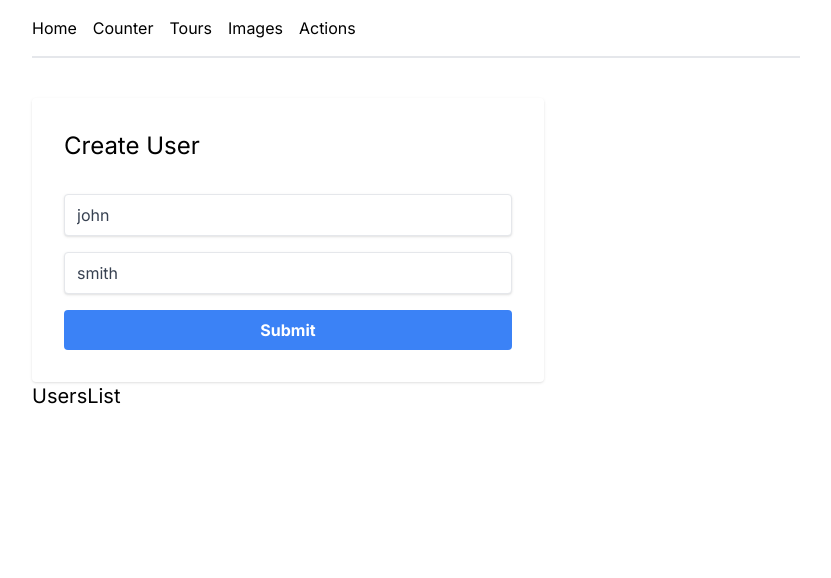
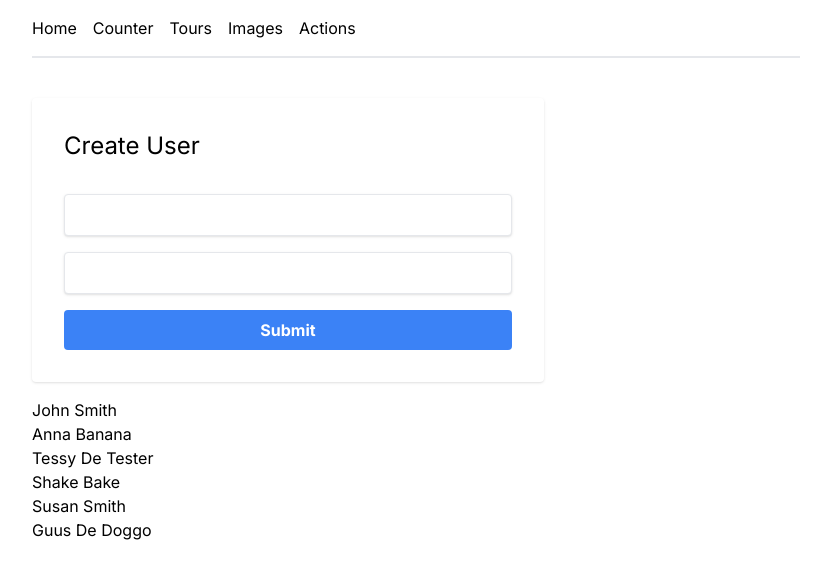
Before and after one commit to EdwinSch/next-fundamentals, a Next.js app: page /actions in a window 1280 px wide. Shown: the top 578 px of the page, without its empty margins (224-1055 px from the left). Built offline with nearby package versions, Linux system fonts and the light colour scheme.

Commit message:
render userslist and cache revalidation

```diff
--- a/components/Form.tsx
+++ b/components/Form.tsx
@@ -25,14 +25,14 @@ const Form = () => {
         name="firstName"
         required
         className={inputStyle}
-        defaultValue="john"
+        // defaultValue="john"
       />
       <input
         type="text"
         name="lastName"
         required
         className={inputStyle}
-        defaultValue="smith"
+        // defaultValue="smith"
       />
       <button type="submit" className={btnStyle}>
         submit
--- a/components/UsersList.tsx
+++ b/components/UsersList.tsx
@@ -1,4 +1,23 @@
-const UsersList = () => {
-  return <h3 className="text-xl">UsersList</h3>;
+import { fetchUsers } from "@/utils/actions";
+
+const UsersList = async () => {
+  const users = await fetchUsers();
+  return (
+    <div className="mt-4">
+      {users.length ? (
+        <ul>
+          {users.map((user) => {
+            return (
+              <li key={user.id} className="capitalize">
+                {user.firstName} {user.lastName}
+              </li>
+            );
+          })}
+        </ul>
+      ) : (
+        <p className="text-red-500">No users found</p>
+      )}
+    </div>
+  );
 };
 export default UsersList;
--- a/users.json
+++ b/users.json
@@ -1,5 +1 @@
-[
-  { "id": "1731857011111", "firstName": "john", "lastName": "smith" },
-  { "id": "1731857019162", "firstName": "anna", "lastName": "banana" },
-  { "id": "1731857034557", "firstName": "tessy", "lastName": "de tester" }
-]
+[{"id":"1731857011111","firstName":"john","lastName":"smith"},{"id":"1731857019162","firstName":"anna","lastName":"banana"},{"id":"1731857034557","firstName":"tessy","lastName":"de tester"},{"id":"1731857579369","firstName":"shake","lastName":"bake"},{"id":"1731857814194","firstName":"susan","lastName":"smith"},{"id":"1731858035885","firstName":"guus","lastName":"de doggo"}]
--- a/utils/actions.ts
+++ b/utils/actions.ts
@@ -1,6 +1,8 @@
 "use server";
 
 import { readFile, writeFile } from "fs/promises";
+import { revalidatePath } from "next/cache";
+// import { redirect } from "next/navigation";
 
 // Create type for User Object
 type User = {
@@ -28,6 +30,10 @@ export const createUser = async (formData: FormData) => {
 
   // Invoke Save New User
   await saveUser(newUser);
+  // Revalidate Cache (clear and reload current cache)
+  revalidatePath("/actions");
+  // ALTERNATIVE: clear cache by re-routing (NOTE: will need to navigate to another page first)
+  //   redirect("/");
 };
 
 // Fetch existing users function
```
